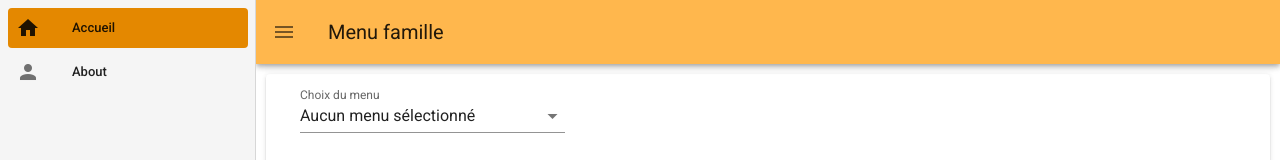
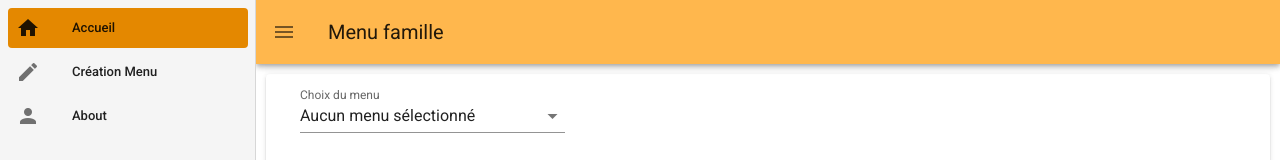
Before and after one commit to dorineT/MDL-MenuFamille, a Vue app in the folder front/menufamille/: page / in a window 1280 px wide. Shown: the top 160 px of the page. Built offline with nearby package versions, Linux system fonts and the light colour scheme.

Commit message:
ajout onglet creation menu

```diff
--- a/front/menufamille/src/App.vue
+++ b/front/menufamille/src/App.vue
@@ -18,6 +18,13 @@
               <v-icon>mdi-home</v-icon>
             </v-list-item-icon>
             <v-list-item-title>Accueil</v-list-item-title>
+          </v-list-item>
+
+          <v-list-item to="/créationMenu">
+            <v-list-item-icon>
+              <v-icon>mdi-pencil</v-icon>
+            </v-list-item-icon>
+            <v-list-item-title>Création Menu</v-list-item-title>
           </v-list-item>
 
           <v-list-item to="/about">
--- /dev/null
+++ b/front/menufamille/src/components/constraintscalendar.vue
@@ -0,0 +1,3 @@
+<template>
+
+</template>
```
